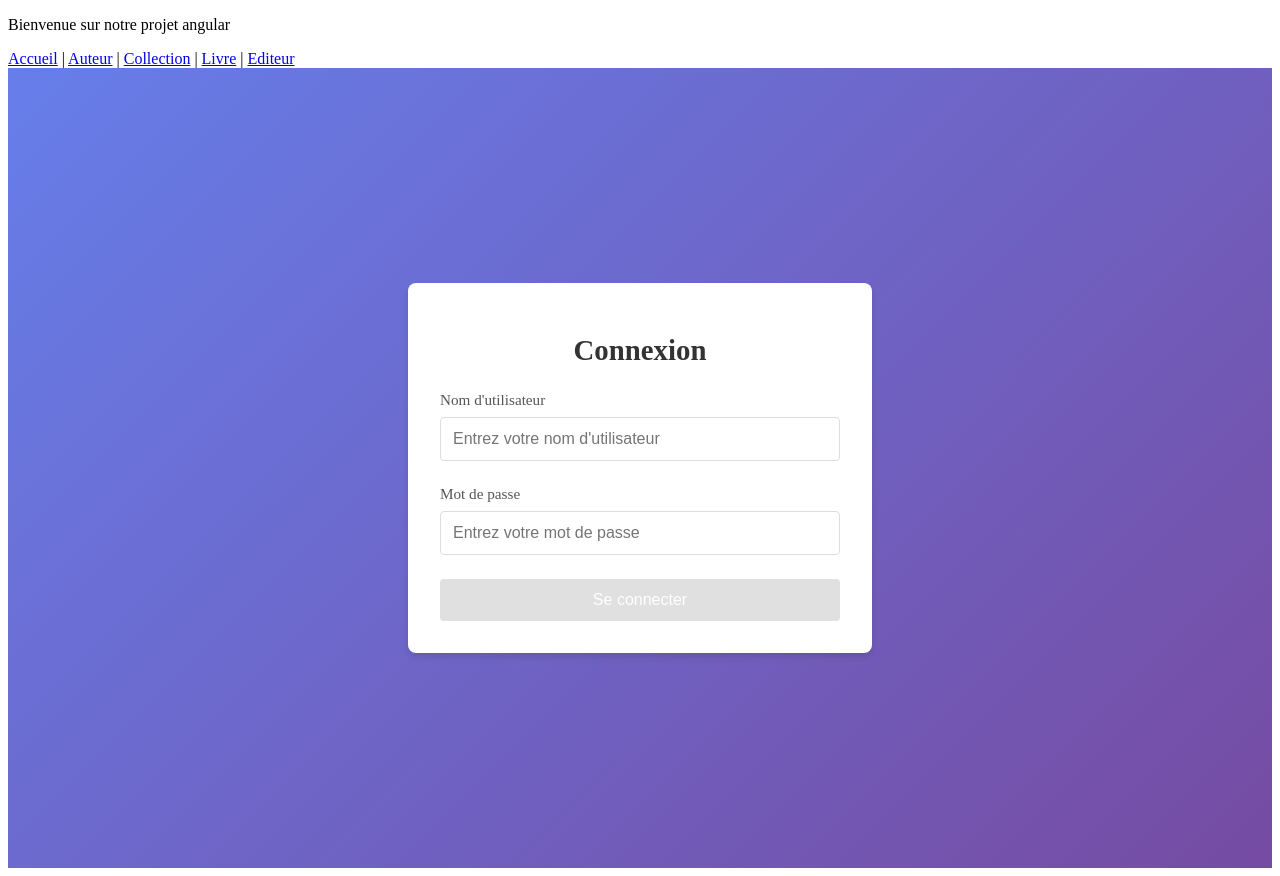
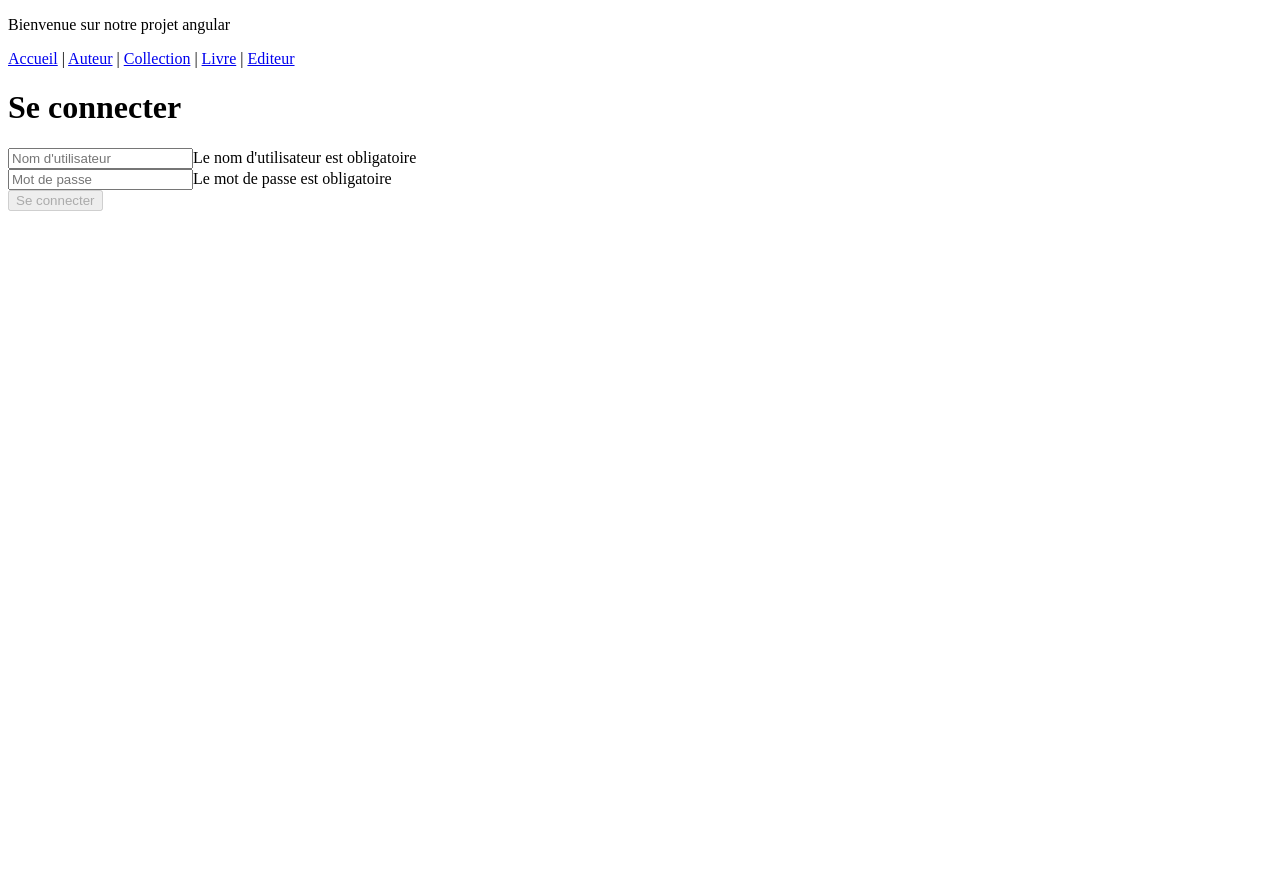
Before and after one commit to Sorin-23/Projet_Biblio, an Angular app in the folder biblio-front/: page /login in a window 1280 px wide. After the commit the page ends 800 px from the top, so only its background shows below. Built offline with nearby package versions, Linux system fonts and the light colour scheme.

Commit message:
login-page

```diff
--- a/biblio-front/src/app/page/login-page/login-page.html
+++ b/biblio-front/src/app/page/login-page/login-page.html
@@ -1,47 +1,22 @@
-<div class="login-container">
-  <div class="login-card">
-    <h1>Connexion</h1>
+<h1>Se connecter</h1>
 
-    <form [formGroup]="loginForm" (ngSubmit)="login()">
-      <div class="form-group">
-        <label for="username">Nom d'utilisateur</label>
-        <input
-          id="username"
-          formControlName="username"
-          type="text"
-          placeholder="Entrez votre nom d'utilisateur"
-          class="form-control"
-        />
-        <div class="error-message" *ngIf="getErrorMessage('username')">
-          {{ getErrorMessage('username') }}
-        </div>
-      </div>
+@if (loginError) {
+    <div>Nom d'utilisateur ou mot de passe incorrect</div>
+}
 
-      <div class="form-group">
-        <label for="password">Mot de passe</label>
-        <input
-          id="password"
-          formControlName="password"
-          type="password"
-          placeholder="Entrez votre mot de passe"
-          class="form-control"
-        />
-        <div class="error-message" *ngIf="getErrorMessage('password')">
-          {{ getErrorMessage('password') }}
-        </div>
-      </div>
+<form (ngSubmit)="connecter()" [formGroup]="userForm">
+    <div>
+        <input type="text" formControlName="username" placeholder="Nom d'utilisateur" />
 
-      <div class="alert alert-danger" *ngIf="errorMessage">
-        {{ errorMessage }}
-      </div>
+        <span *ngIf="usernameCtrl?.hasError('required')">Le nom d'utilisateur est obligatoire</span>
+    </div>
 
-      <button
-        type="submit"
-        class="btn btn-primary"
-        [disabled]="isLoading || loginForm.invalid"
-      >
-        {{ isLoading ? 'Connexion en cours...' : 'Se connecter' }}
-      </button>
-    </form>
-  </div>
-</div>
+    <div>
+        <input type="password" formControlName="password" placeholder="Mot de passe" />
+
+        <span *ngIf="passwordCtrl?.hasError('required')">Le mot de passe est obligatoire</span>
+        <span *ngIf="passwordCtrl?.hasError('minlength')">Le mot de passe doit faire 6 caractères minimum</span>
+    </div>
+
+    <input type="submit" [disabled]="userForm.invalid" value="Se connecter" />
+</form>
--- a/biblio-front/src/app/page/login-page/login-page.ts
+++ b/biblio-front/src/app/page/login-page/login-page.ts
@@ -1,72 +1,46 @@
 import { Component, OnInit } from '@angular/core';
+import { FormBuilder, FormControl, FormGroup, ReactiveFormsModule, Validators } from '@angular/forms';
+import { AuthRequest } from '../../dto/auth-request';
+import { AuthService } from '../../service/auth-service';
 import { CommonModule } from '@angular/common';
-import { FormBuilder, FormControl, FormGroup, ReactiveFormsModule, Validators } from '@angular/forms';
 import { Router } from '@angular/router';
-
-import { AuthService } from '../../service/auth-service';
 
 @Component({
   selector: 'app-login-page',
-  standalone: true,
-  imports: [CommonModule, ReactiveFormsModule],
+  imports: [ CommonModule, ReactiveFormsModule ],
   templateUrl: './login-page.html',
   styleUrl: './login-page.css',
 })
 export class LoginPage implements OnInit {
-  protected loginForm!: FormGroup;
+  protected loginError: boolean = false;
+  protected userForm!: FormGroup;
   protected usernameCtrl!: FormControl;
   protected passwordCtrl!: FormControl;
-  protected errorMessage: string | null = null;
-  protected isLoading = false;
 
-  constructor(
-    private authService: AuthService,
-    private formBuilder: FormBuilder,
-    private router: Router
-  ) {}
+  constructor(private authService: AuthService, private formBuilder: FormBuilder, private router: Router) { }
 
   ngOnInit(): void {
-    this.usernameCtrl = this.formBuilder.control('', [Validators.required]);
-    this.passwordCtrl = this.formBuilder.control('', [Validators.required]);
+    this.usernameCtrl = this.formBuilder.control('', Validators.required);
+    this.passwordCtrl = this.formBuilder.control('', [ Validators.required, Validators.minLength(6) ]);
 
-    this.loginForm = this.formBuilder.group({
+    this.userForm = this.formBuilder.group({
       username: this.usernameCtrl,
-      password: this.passwordCtrl,
+      password: this.passwordCtrl
     });
   }
 
-  public login(): void {
-    if (!this.loginForm.valid) {
-      this.loginForm.markAllAsTouched();
-      return;
+  public async connecter() {
+    try {
+      // La méthode auth renvoyant une Promise, on peut attendre la résolution avec "await"
+      await this.authService.auth(new AuthRequest(this.usernameCtrl.value, this.passwordCtrl.value));
+
+      // Si tout est OK, on va sur la page des matières
+      this.router.navigate([ '/livre' ]);
     }
 
-    this.isLoading = true;
-    this.errorMessage = null;
-
-    const username = this.usernameCtrl.value;
-    const password = this.passwordCtrl.value;
-
-    this.authService.login(username, password).subscribe({
-      next: (response:any) => {
-        this.isLoading = false;
-        this.router.navigate(['/home']);
-      },
-      error: (error:any) => {
-        this.isLoading = false;
-        this.errorMessage = 'Identifiants invalides. Veuillez réessayer.';
-        console.error('Login error:', error);
-      },
-    });
-  }
-
-  public getErrorMessage(controlName: string): string | null {
-    const control = this.loginForm.get(controlName);
-    if (control && control.invalid && control.touched) {
-      if (control.hasError('required')) {
-        return `${controlName === 'username' ? 'Nom d\'utilisateur' : 'Mot de passe'} requis`;
-      }
+    // Si la connexion n'a pas pu se faire, affichage de l'erreur sur le template
+    catch {
+      this.loginError = true;
     }
-    return null;
   }
 }
```
